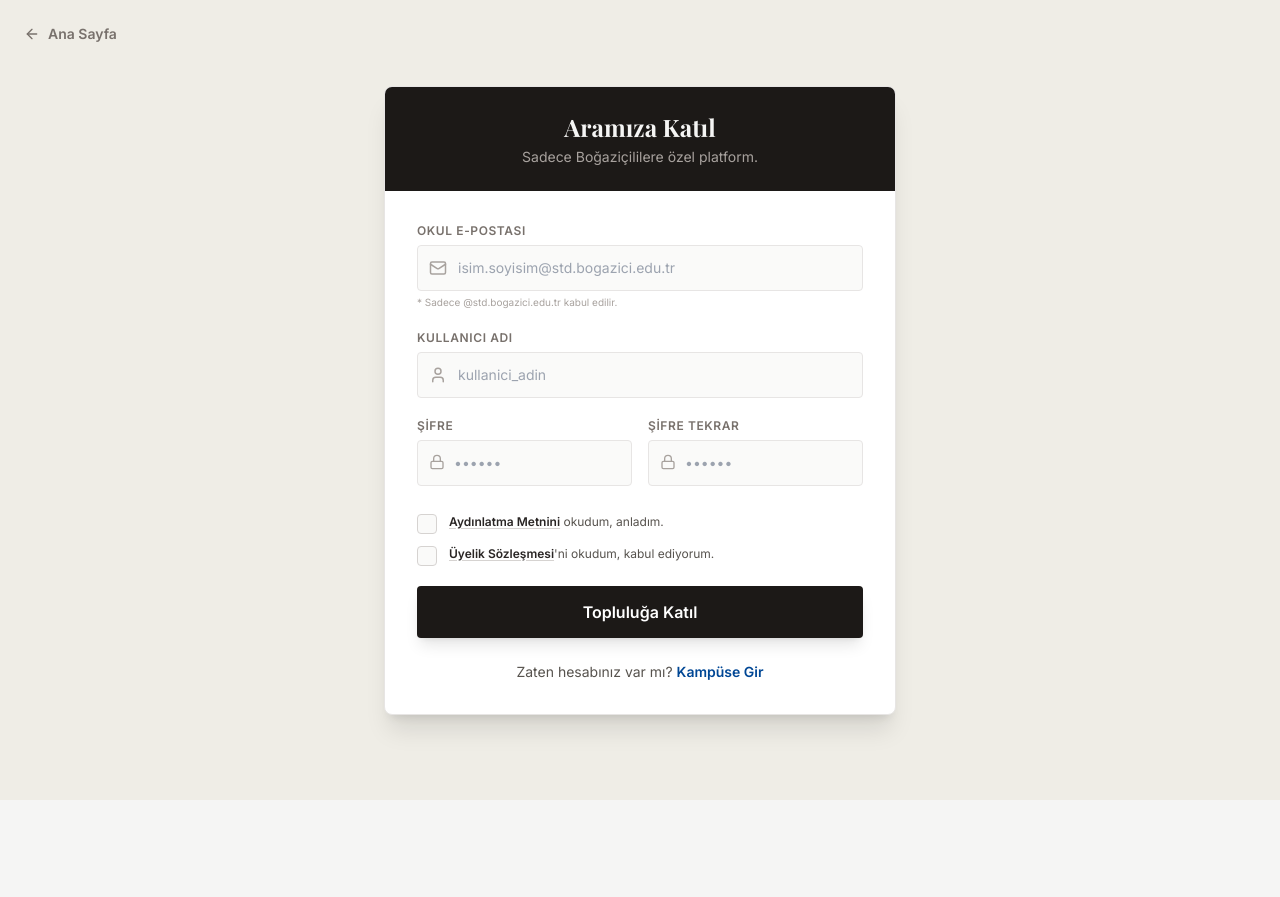
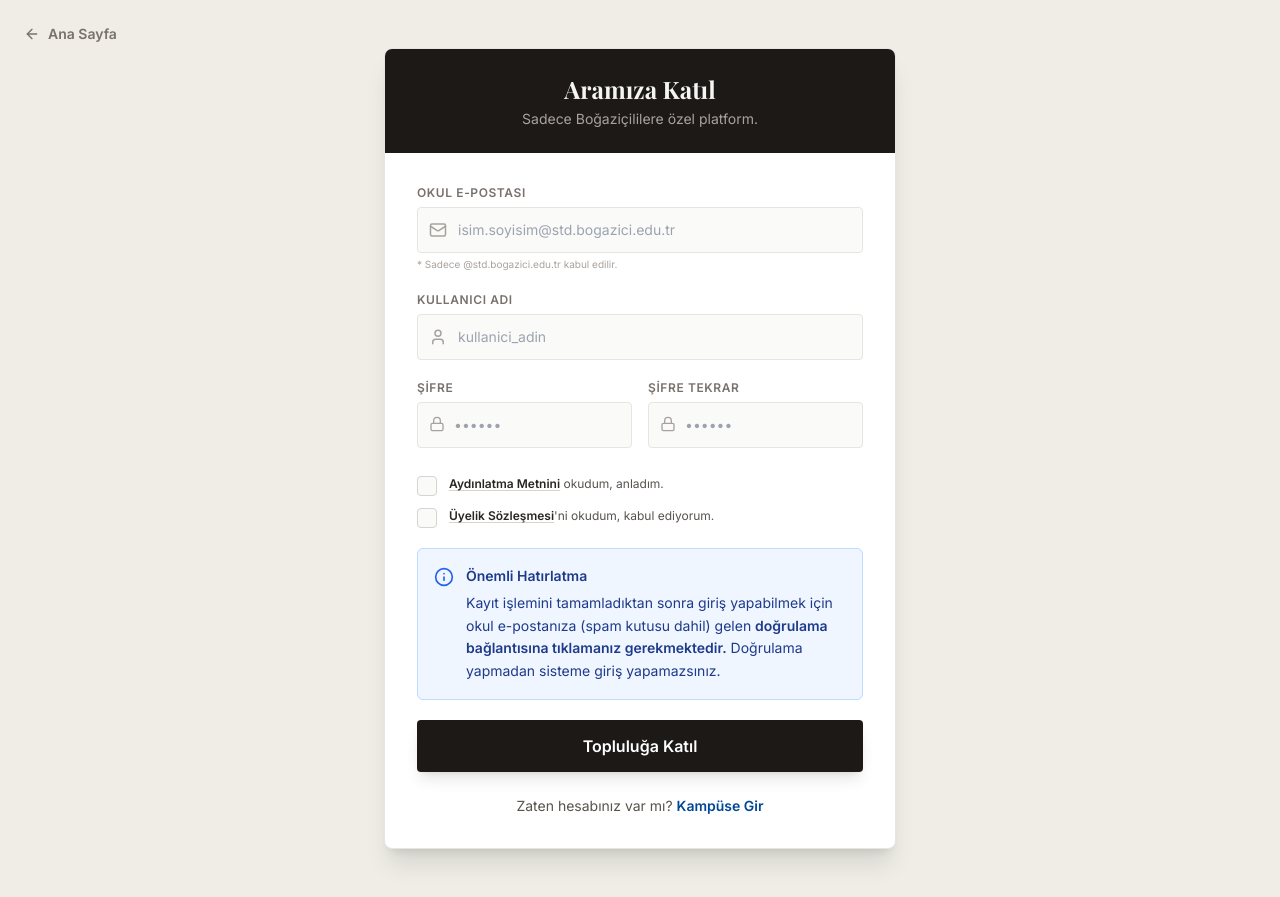
Before and after one commit to 1863postasi/otk1863, a React (Vite) app: page /auth/register in a window 1280 px wide. Before the commit the page ends 800 px from the top, so only its background shows below. Built offline with nearby package versions, Linux system fonts and the light colour scheme; no server answers; a web font is replaced by a local one.

Commit message:
feat(auth): add email verification warning to register page

```diff
--- a/src/pages/Auth/Register.tsx
+++ b/src/pages/Auth/Register.tsx
@@ -4,7 +4,7 @@ import { doc, setDoc, serverTimestamp } from 'firebase/firestore';
 import { auth, db } from '../../lib/firebase';
 import { isUsernameUnique } from '../../lib/firestore_users';
 import { MOCK_FACULTIES } from '../../lib/data'; // For department list
-import { Lock, ArrowLeft, Loader2, CheckCircle, XCircle, Mail, User, BookOpen } from 'lucide-react';
+import { Lock, ArrowLeft, Loader2, CheckCircle, XCircle, Mail, User, Info } from 'lucide-react';
 import { motion, AnimatePresence } from 'framer-motion';
 import { CLARIFICATION_TEXT, PRIVACY_AGREEMENT } from '../../lib/legal-content';
 import LegalModal from '../../components/Shared/LegalModal';
@@ -291,6 +291,14 @@ const Register: React.FC = () => {
               </label>
             </div>
 
+            <div className="bg-blue-50 border border-blue-200 rounded-md p-4 mb-6 flex items-start gap-3">
+              <Info className="text-blue-600 mt-0.5 shrink-0" size={20} />
+              <div className="text-sm text-blue-900 leading-relaxed">
+                <p className="font-bold mb-1">Önemli Hatırlatma</p>
+                Kayıt işlemini tamamladıktan sonra giriş yapabilmek için okul e-postanıza (spam kutusu dahil) gelen <strong>doğrulama bağlantısına tıklamanız gerekmektedir.</strong> Doğrulama yapmadan sisteme giriş yapamazsınız.
+              </div>
+            </div>
+
             <button
               type="submit"
               disabled={loading || usernameStatus === 'taken'}
```
